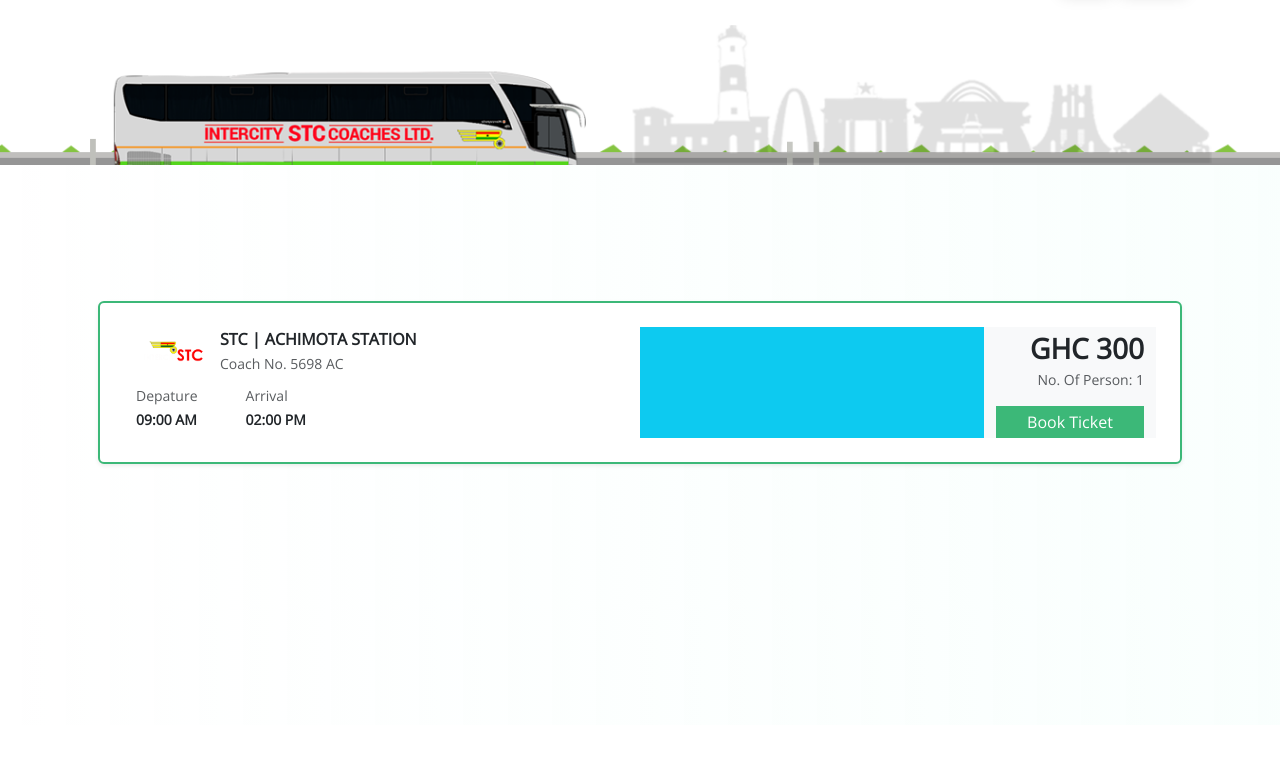
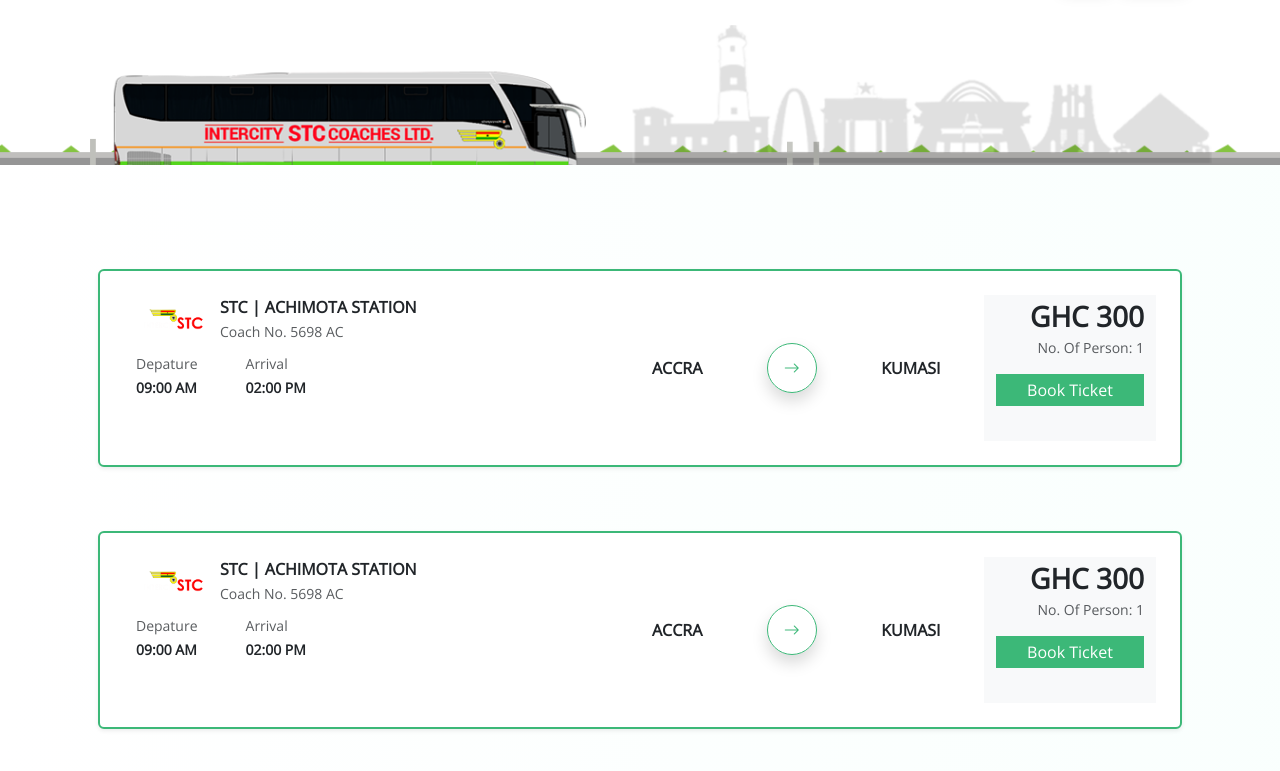
Before and after one commit to Dekin0Linux/STC, a plain HTML site: page buses.html in a window 1280 px wide. Shown: the part 75-846 px from the top of the page. Before the commit the page ends 800 px from the top, so only its background shows below. Drawn offline with nearby package versions, Linux system fonts and the light colour scheme; files whose address does not match are found by name.

Commit message:
bus cards

```diff
--- a/buses.html
+++ b/buses.html
@@ -74,9 +74,9 @@
     <!-- BUSES -->
     <div class="container-fluid p-md-5">
         <!-- BUSES WRAPPER -->
-        <div class="container my-5 p-3">
+        <div class="container my-2 p-3">
             <!-- BUS CARD -->
-            <div class="col-md-12  p-md-4">
+            <div class="col-md-12 p-md-4 my-2 ">
                 <div class="row bg-white rounded p-4 mb-2 bg-danger shadow-sm border-green">
                     <div class="col-md-6">
                         <div class="d-flex align-items-center mb-2">
@@ -99,8 +99,20 @@
                             </div>
                         </div>
                     </div>
-                    <div class="col-md-4 bg-info">
-
+                    <div class="col-md-4 my-5">
+                        <div class="row align-items-center gy-4">
+                            <div class="col-md-4 col-4">
+                                <p class="m-0 p-0 fw-bolder">ACCRA</p>
+                            </div>
+                            <div class="col-md-4 w-0 col-4">
+                                <div class="shadow arrow ">
+                                    <i class="bi bi-arrow-right text-green fw-bold"></i>
+                                </div>
+                            </div>
+                            <div class="col-md-4 col-4">
+                                <p class="m-0 p-0 fw-bolder">KUMASI</p>
+                            </div>
+                        </div>
                     </div>
 
                     <div class="col-md-2 bg-light">
@@ -113,13 +125,61 @@
                         </div>
                     </div>
                 </div>
+            </div>
+
+            <!-- bus 2 -->
+            <div class="col-md-12 p-md-4 my-2">
+                <div class="row bg-white rounded p-4 mb-2 bg-danger shadow-sm border-green">
+                    <div class="col-md-6">
+                        <div class="d-flex align-items-center mb-2">
+                            <div class="overflow-hidden p-2">
+                                <img src="./images/stclogo.png" alt="" class="img-fluid" width="60px">
+                            </div>
+                            <div class="mx-2">
+                                <p class="m-0 p-0 fw-bold small-text">STC | ACHIMOTA STATION</p>
+                                <small class="text-muted small-text">Coach No. 5698 AC</small>
+                            </div>
+                        </div>
+                        <div class="d-flex gap-5">
+                            <div>
+                                <small class="text-muted ">Depature</small><br>
+                                <small class="fw-bold small-text">09:00 AM</small>
+                            </div>
+                            <div>
+                                <small class="text-muted ">Arrival</small><br>
+                                <small class="fw-bold small-text">02:00 PM</small>
+                            </div>
+                        </div>
+                    </div>
+                    <div class="col-md-4 my-5">
+                        <div class="row align-items-center gy-4">
+                            <div class="col-md-4 col-4">
+                                <p class="m-0 p-0 fw-bolder">ACCRA</p>
+                            </div>
+                            <div class="col-md-4 w-0 col-4">
+                                <div class="shadow arrow ">
+                                    <i class="bi bi-arrow-right text-green fw-bold"></i>
+                                </div>
+                            </div>
+                            <div class="col-md-4 col-4">
+                                <p class="m-0 p-0 fw-bolder">KUMASI</p>
+                            </div>
+                        </div>
+                    </div>
+
+                    <div class="col-md-2 bg-light">
+                        <div class="d-flex flex-column justify-content-between text-end">
+                            <p class="p-0 m-0 fw-bolder fs-3">GHC 300</p>
+                            <small class="text-muted small-text">No. Of Person: 1</small>
+                            <a class="btn bg-green btn-success border-0 rounded-0 text-white py-1 small-text mt-3" data-bs-toggle="offcanvas" href="#offcanvasExample" role="button" aria-controls="offcanvasExample">
+                                Book Ticket
+                              </a>
+                        </div>
+                    </div>
+                </div>
+            </div>
 
 
-                <!-- BUS 2 -->
-
-
-                <!-- BUS 3 -->
-            </div>
         </div>
     </div>
 
--- a/css/style.css
+++ b/css/style.css
@@ -155,3 +155,14 @@
 .border-green{
     border: 2px solid #3CB878;
 }
+
+.arrow{
+    width: 50px;
+    height: 50px;
+    border-radius: 100%;
+    text-align: center;
+    display: flex;
+    justify-content: center;
+    align-items: center;
+    border: 1px solid #3CB878;
+}
```
Also changed, not shown: index.html (+2 -2 lines).
